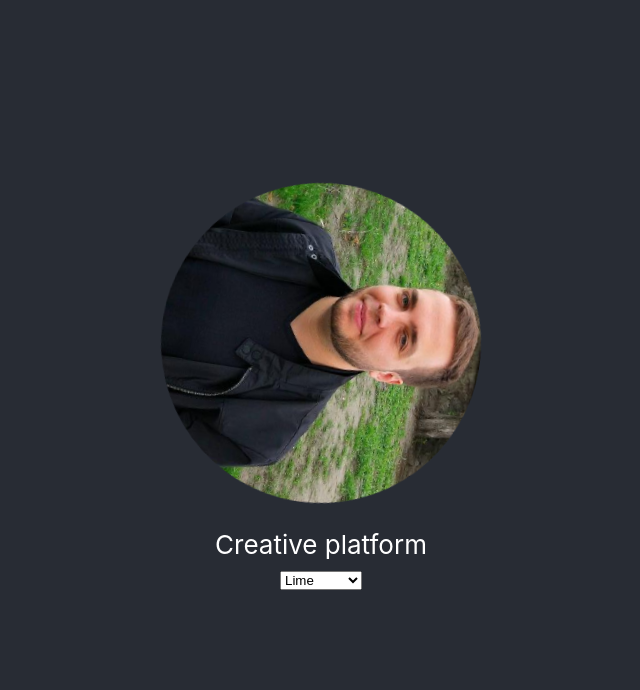
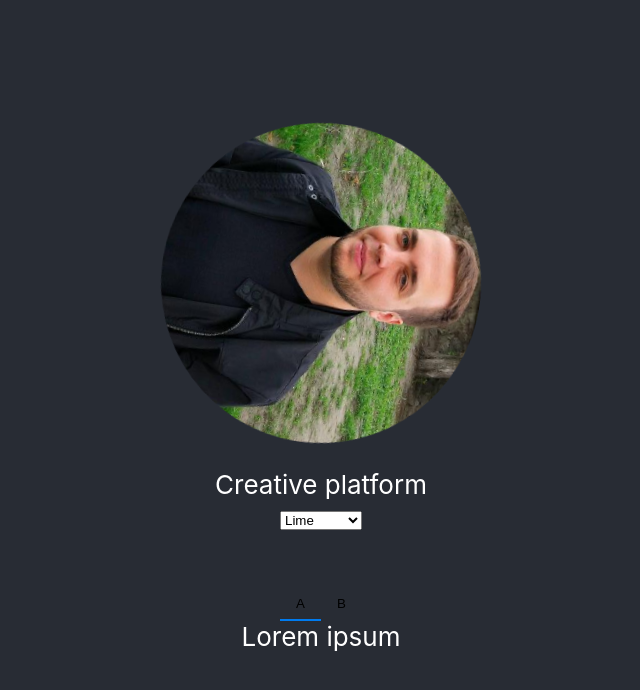
Before and after one commit to vlotysh/creative_platform, a React (Create React App) app: page / in a window 1280 px wide. Shown: the top 690 px of the page, without its empty margins (319-959 px from the left). Built offline with nearby package versions, Linux system fonts and the light colour scheme.

Commit message:
Updated type component

```diff
--- a/src/App.tsx
+++ b/src/App.tsx
@@ -2,6 +2,8 @@ import React from 'react';
 import avatar from './avatar.jpeg';
 import './App.css';
 import Select from "./Select";
+import Tabs from "./Tabs";
+import TabItem from "./TabItem";
 
 function App() {
     let choices = [
@@ -19,6 +21,16 @@ function App() {
           Creative platform <br/>
             <Select values={choices} selected='lime' callback={(val) => console.log(val)}/>
         </p>
+          <p>
+              <Tabs defaultIndex="1" onTabClick={console.log}>
+                  <TabItem label="A" index="1">
+                      Lorem ipsum
+                  </TabItem>
+                  <TabItem label="B" index="2">
+                      Dolor sit amet
+                  </TabItem>
+              </Tabs>
+          </p>
       </header>
     </div>
   );
--- /dev/null
+++ b/src/Tab.css
@@ -0,0 +1,13 @@
+.tab-menu > button {
+    cursor: pointer;
+    padding: 8px 16px;
+    border: 0;
+    border-bottom: 2px solid transparent;
+    background: none;
+}
+.tab-menu > button.focus {
+    border-bottom: 2px solid #007BEF;
+}
+.tab-menu > button:hover {
+    border-bottom: 2px solid #007BEF;
+}
--- /dev/null
+++ b/src/TabItem.tsx
@@ -0,0 +1,13 @@
+import React from "react";
+
+export interface iTabItemProps {
+    children?: String;
+    label: String;
+    index: String;
+}
+
+function TabItem(props: iTabItemProps) {
+    return <div {...props} />;
+}
+
+export default TabItem;
--- /dev/null
+++ b/src/Tabs.tsx
@@ -0,0 +1,46 @@
+import React from "react";
+import './Tab.css';
+import TabItem from "./TabItem";
+
+export interface iTabsProps {
+    onTabClick: Function;
+    defaultIndex: String;
+    children?: Array<any>;
+}
+
+function Tabs(props: iTabsProps) {
+    const [bindIndex, setBindIndex] = React.useState(props.defaultIndex);
+    const changeTab = (newIndex: String) => {
+        if (typeof props.onTabClick === "function") props.onTabClick(newIndex);
+        setBindIndex(newIndex);
+    };
+    // @ts-ignore
+    const items = props.children.filter(item => item.type.name === "TabItem");
+
+    return (
+        <div className="wrapper">
+            <div className="tab-menu">
+                {items.map(({ props: { index, label } }) => (
+                    <button
+                        onClick={() => changeTab(index)}
+                        className={bindIndex === index ? "focus" : ""}
+                    >
+                        {label}
+                    </button>
+                ))}
+            </div>
+            <div className="tab-view">
+                {items.map(({ props }) => (
+                    <div
+                        {...props}
+                        className="tab-view_item"
+                        key={props.index}
+                        style={{ display: bindIndex === props.index ? "block" : "none" }}
+                    />
+                ))}
+            </div>
+        </div>
+    );
+}
+
+export default Tabs;
```
Also changed, not shown: 1 other file (tests, documents, lock files or other folders).
